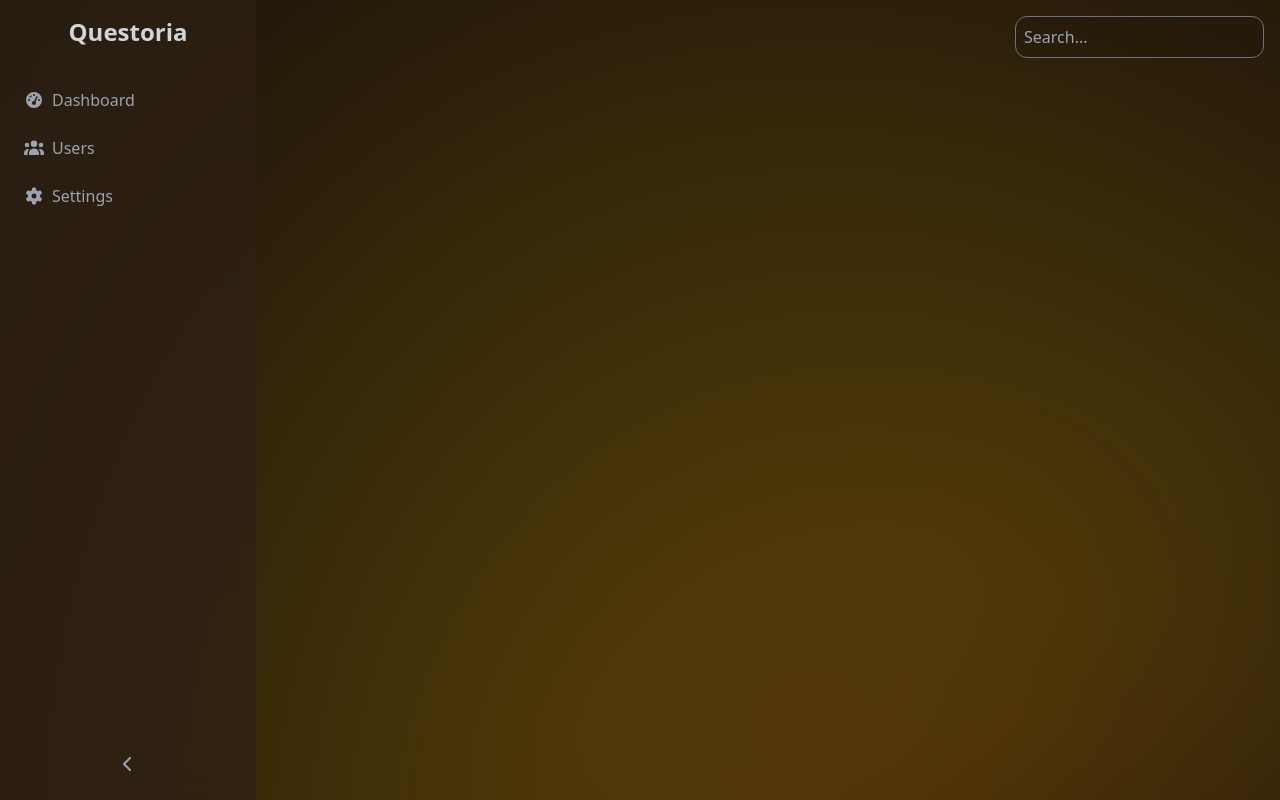
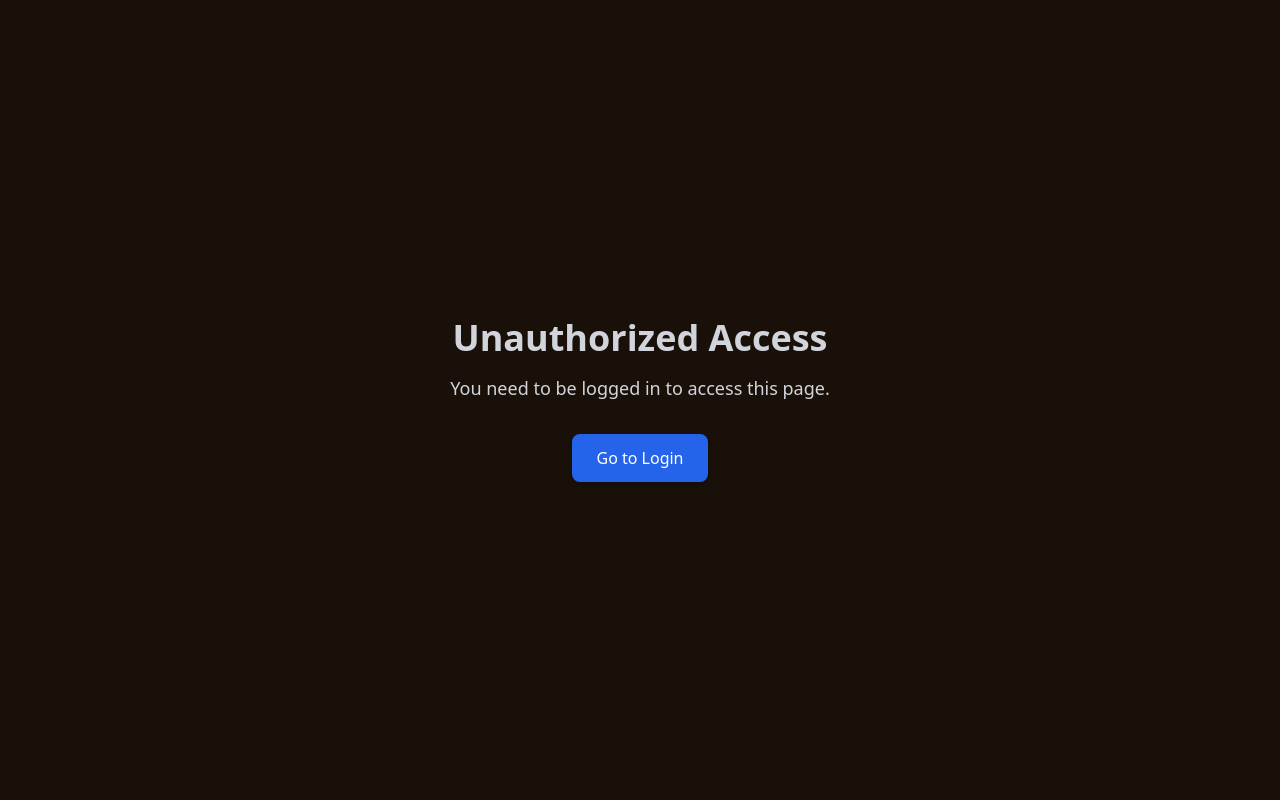
Before and after one commit to GwerhDev/Questoria-Dashboard, a React (Vite) app: page /unauthorized in a window 1280 px wide. Built offline with nearby package versions, Linux system fonts and the light colour scheme; no server answers.

Commit message:
adding redux

```diff
--- a/src/App.jsx
+++ b/src/App.jsx
@@ -3,10 +3,14 @@ import DashboardLayout from './layouts/DashboardLayout';
 import DashboardPage from './pages/DashboardPage';
 import UsersPage from './pages/UsersPage';
 import SettingsPage from './pages/SettingsPage';
+import UnauthorizedPage from './pages/UnauthorizedPage';
 
 function App() {
   return (
     <Router>
+      <Routes>
+        <Route path="/unauthorized" element={<UnauthorizedPage />} />
+        <Route path="/*" element={
           <DashboardLayout>
             <Routes>
               <Route path="/" element={<DashboardPage />} />
@@ -14,6 +18,8 @@ function App() {
               <Route path="/settings" element={<SettingsPage />} />
             </Routes>
           </DashboardLayout>
+        } />
+      </Routes>
     </Router>
   );
 }
--- a/src/layouts/DashboardLayout.jsx
+++ b/src/layouts/DashboardLayout.jsx
@@ -1,17 +1,27 @@
 import { useState, useEffect, useRef } from 'react';
 import { Sidebar } from '../components/Sidebar';
-import { useDispatch } from 'react-redux';
+import { useDispatch, useSelector } from 'react-redux';
 import { fetchAccountData } from '../store/accountSlice';
+import { useNavigate } from 'react-router-dom';
 
 const DashboardLayout = ({ children }) => {
   const [isSidebarCollapsed, setIsSidebarCollapsed] = useState(window.innerWidth < 768);
   const [isMobile, setIsMobile] = useState(window.innerWidth < 768);
   const sidebarRef = useRef(null);
   const dispatch = useDispatch();
+  const navigate = useNavigate();
+  const accountStatus = useSelector((state) => state.account.status);
+  const accountData = useSelector((state) => state.account.data);
 
   useEffect(() => {
     dispatch(fetchAccountData());
   }, [dispatch]);
+
+  useEffect(() => {
+    if (accountStatus === 'failed' || (accountStatus === 'succeeded' && !accountData)) {
+      navigate('/unauthorized');
+    }
+  }, [accountStatus, accountData, navigate]);
 
   useEffect(() => {
     const handleResize = () => {
--- /dev/null
+++ b/src/pages/UnauthorizedPage.jsx
@@ -0,0 +1,22 @@
+import React from 'react';
+
+const UnauthorizedPage = () => {
+  const handleLoginRedirect = () => {
+    window.location.href = 'https://questoria.cl/login';
+  };
+
+  return (
+    <div className="flex flex-col items-center justify-center h-screen bg-background text-text-primary">
+      <h1 className="text-4xl font-bold mb-4">Unauthorized Access</h1>
+      <p className="text-lg mb-8">You need to be logged in to access this page.</p>
+      <button
+        onClick={handleLoginRedirect}
+        className="px-6 py-3 bg-blue-600 text-white rounded-lg shadow-md hover:bg-blue-700 transition-colors duration-300"
+      >
+        Go to Login
+      </button>
+    </div>
+  );
+};
+
+export default UnauthorizedPage;
```
Lines whose indentation alone changed are shown as unchanged.
